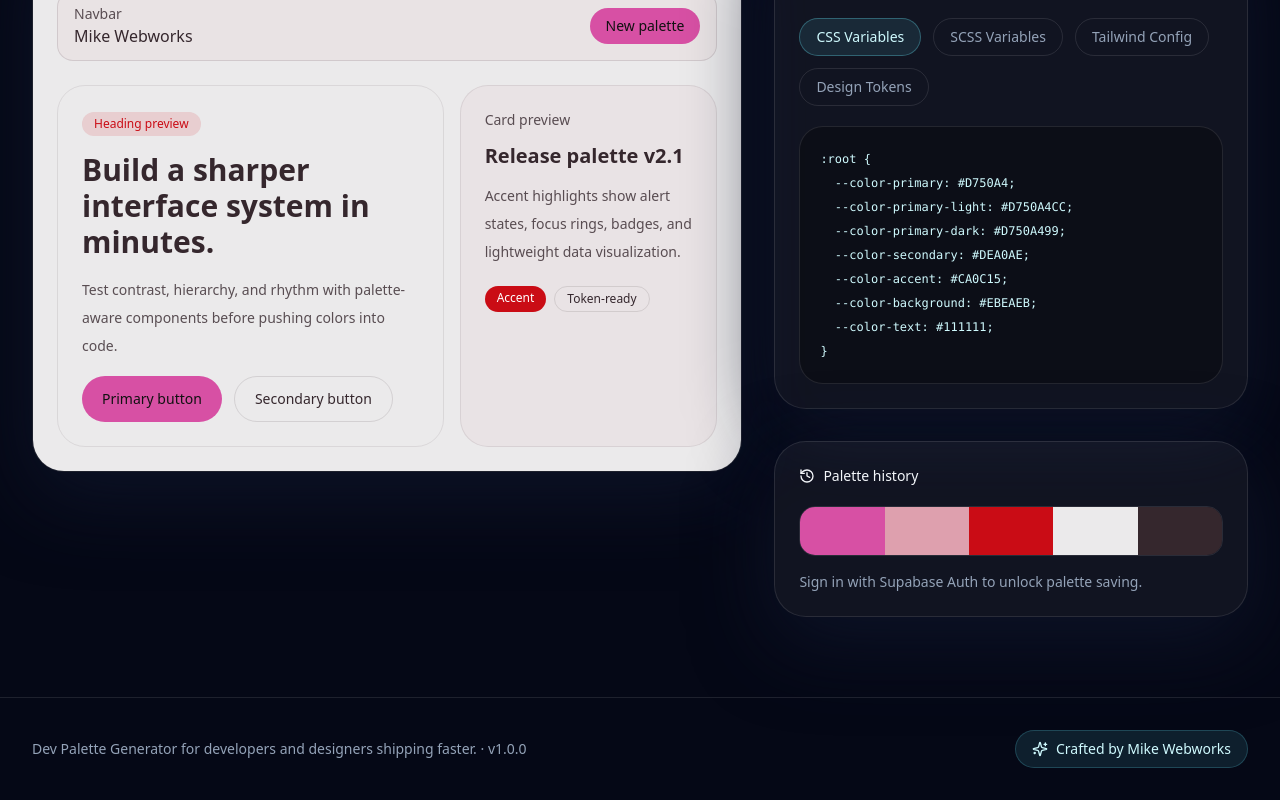
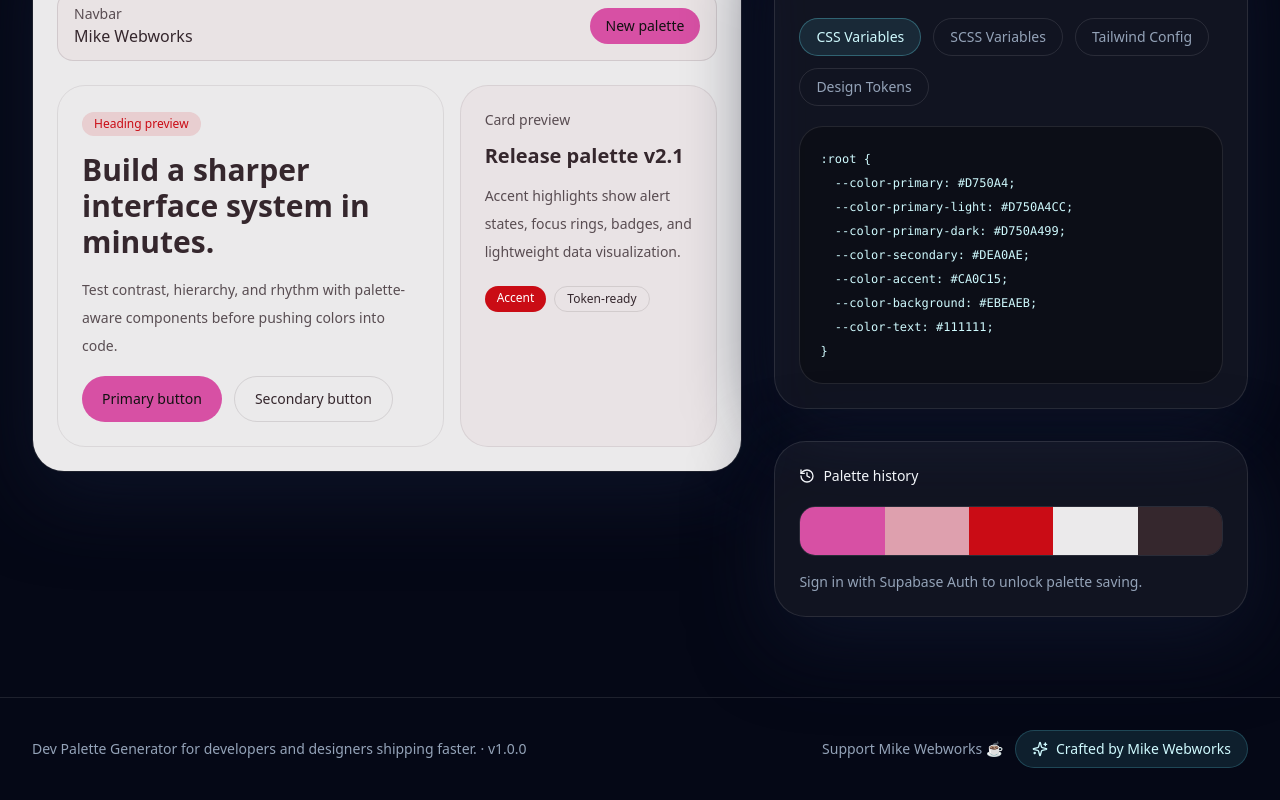
Before and after one commit to mstobrawa/mikewebworks-dev-palette, a Next.js app: page /generator in a window 1280 px wide. Shown: the part 1197-1997 px from the top of the page. Built offline with nearby package versions, Linux system fonts and the light colour scheme; no server answers.

Commit message:
buymeacoffee

```diff
--- a/components/footer.tsx
+++ b/components/footer.tsx
@@ -6,6 +6,16 @@ export function Footer() {
     <footer className="border-t border-white/10 py-8">
       <div className="mx-auto flex max-w-7xl flex-col gap-4 px-4 text-sm text-muted sm:px-6 lg:flex-row lg:items-center lg:justify-between lg:px-8">
         <p>Dev Palette Generator for developers and designers shipping faster. · v1.0.0</p>
+        <div className="flex flex-wrap items-center gap-3">
+          <Link
+            href="https://buymeacoffee.com/mikewebworks"
+            target="_blank"
+            rel="noopener noreferrer"
+            className="group inline-flex w-fit items-center text-sm text-muted transition hover:text-cyan-100"
+          >
+            <span className="group-hover:hidden">Support Mike Webworks ☕</span>
+            <span className="hidden group-hover:inline">Buy me a coffee ☕</span>
+          </Link>
           <Link
             href="https://mikewebworks.dev"
             target="_blank"
@@ -16,6 +26,7 @@ export function Footer() {
             <span>Crafted by Mike Webworks</span>
           </Link>
         </div>
+      </div>
     </footer>
   );
 }
--- a/components/palette-studio.tsx
+++ b/components/palette-studio.tsx
@@ -150,36 +150,14 @@ export function PaletteStudio({ initialPalette, canSave }: PaletteStudioProps) {
   }
 
   async function sharePalette() {
-    const response = await fetch("/api/palettes", {
-      method: "POST",
-      headers: {
-        "Content-Type": "application/json",
-      },
-      body: JSON.stringify({
-        name: "Shared palette",
-        colors: palette,
-      }),
-    });
+    const shareUrl = `${window.location.origin}/generator?palette=${paletteToSearchParam(palette)}`;
+    const copied = await copyText(shareUrl);
 
-    if (!response.ok) {
+    if (!copied) {
       showToast("Failed to create share link");
       return;
     }
 
-    const data = (await response.json()) as { id?: string };
-    const nextId = data.id ?? null;
-
-    if (!nextId) {
-      showToast("Failed to create share link");
-      return;
-    }
-
-    const shareUrl = `${window.location.origin}/p/${nextId}`;
-    const copied = await copyText(shareUrl);
-    if (!copied) {
-      showToast("Failed to create share link");
-      return;
-    }
     showToast("Link copied!");
   }
 
```
Also changed, not shown: 1 other file (tests, documents, lock files or other folders). Lines whose indentation alone changed are shown as unchanged.
